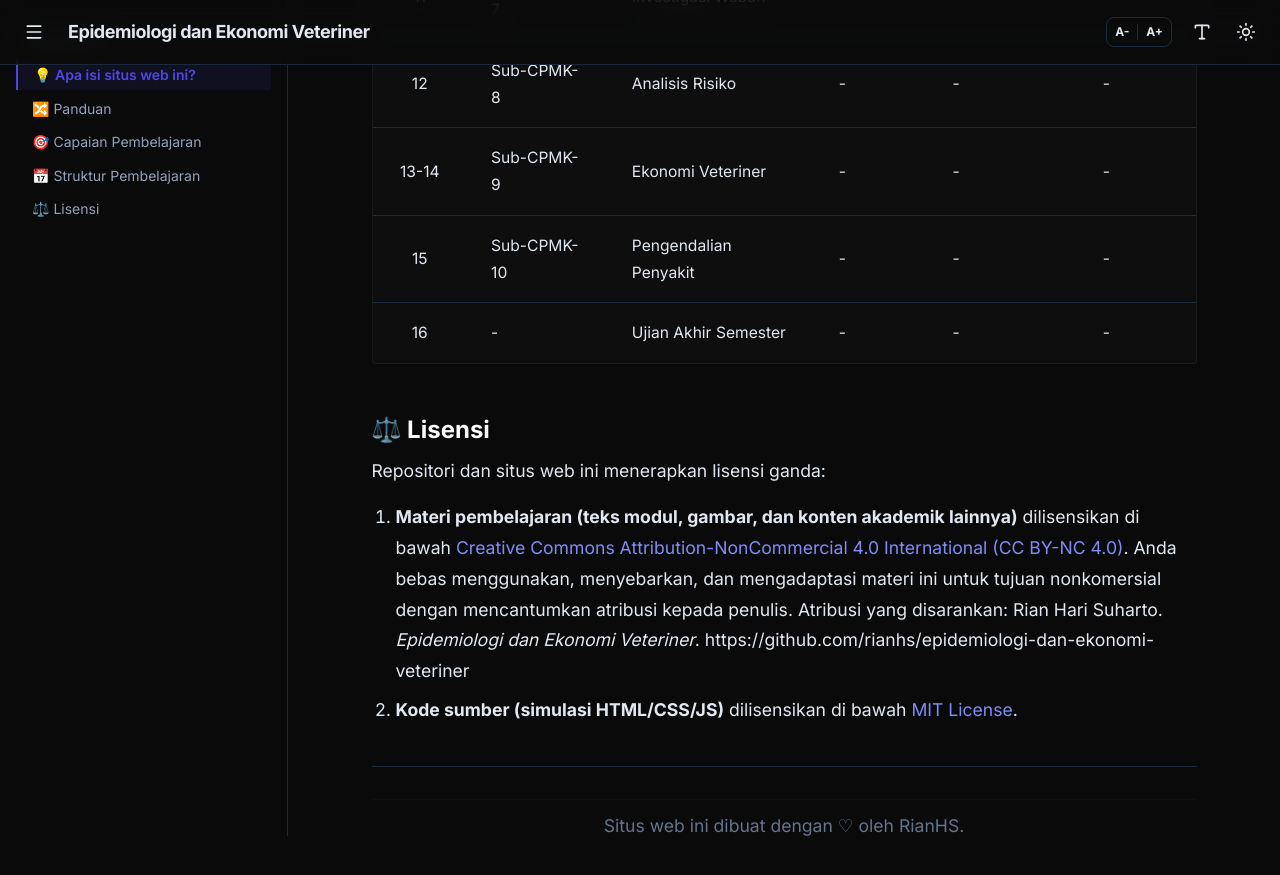
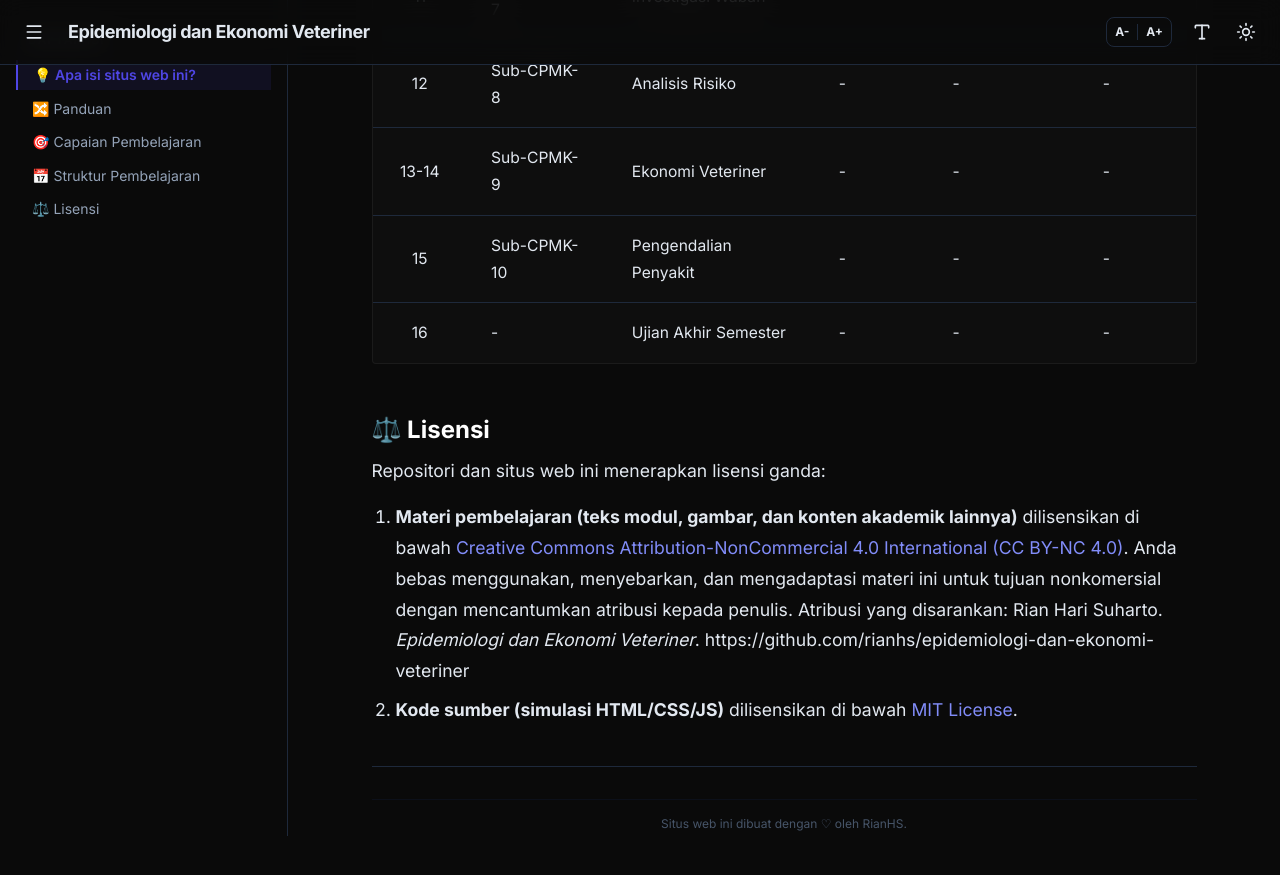
Before and after one commit to rianhs/epidemiologi-dan-ekonomi-veteriner, a Jekyll site: the page built from index.md, in a window 1280 px wide and 900 px high, scrolled down 3131 px. Shown: the top 875 px of the window. Built offline with Jekyll 4.4.1, drawn with Linux system fonts in a browser that asks for light colours; nearby versions of some CDN libraries.

Commit message:
Update default.html

```diff
--- a/_layouts/default.html
+++ b/_layouts/default.html
@@ -296,7 +296,7 @@
             {% endif %}
           </div>
           <div class="text-center pt-4 border-t border-slate-100 dark:border-slate-900/50">
-            <p>Situs web ini dibuat dengan ♡ oleh RianHS.</p>
+           <p class="text-xs text-slate-400 dark:text-slate-600">Situs web ini dibuat dengan ♡ oleh RianHS.</p>
           </div>
         </footer>
 
```
